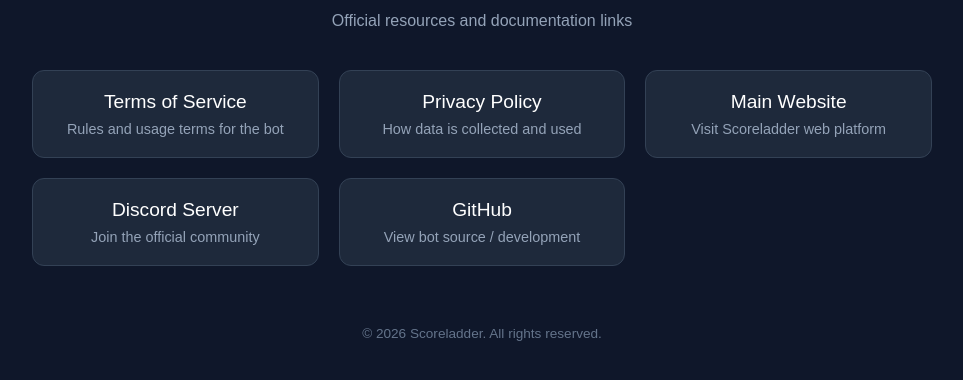
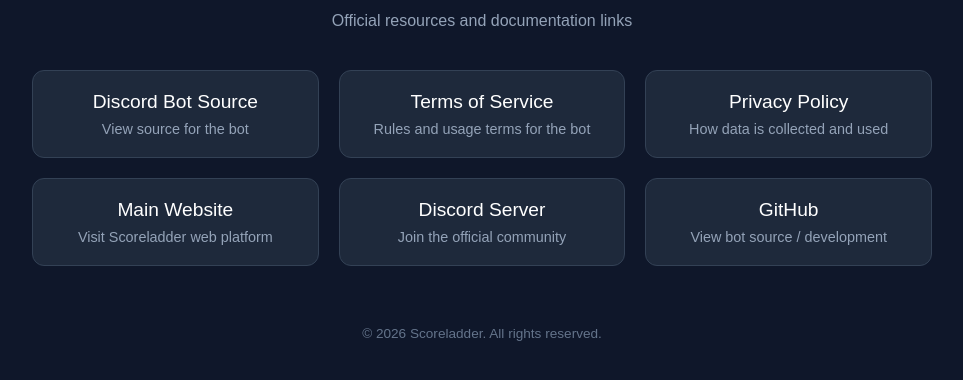
Before and after one commit to Scoreladder/bot, a website: page index.html in a window 1280 px wide. Shown: the part 136-516 px from the top of the page, without its empty margins (158-1121 px from the left). Drawn offline with Linux system fonts and the light colour scheme.

Commit message:
Add link to Discord Bot source in index.html

```diff
--- a/index.html
+++ b/index.html
@@ -81,6 +81,11 @@
 
     <div class="grid">
 
+        <a class="card" href="/source">
+            <div class="title">Discord Bot Source</div>
+            <div class="desc">View source for the bot</div>
+        </a>
+
         <a class="card" href="/tos">
             <div class="title">Terms of Service</div>
             <div class="desc">Rules and usage terms for the bot</div>
```
